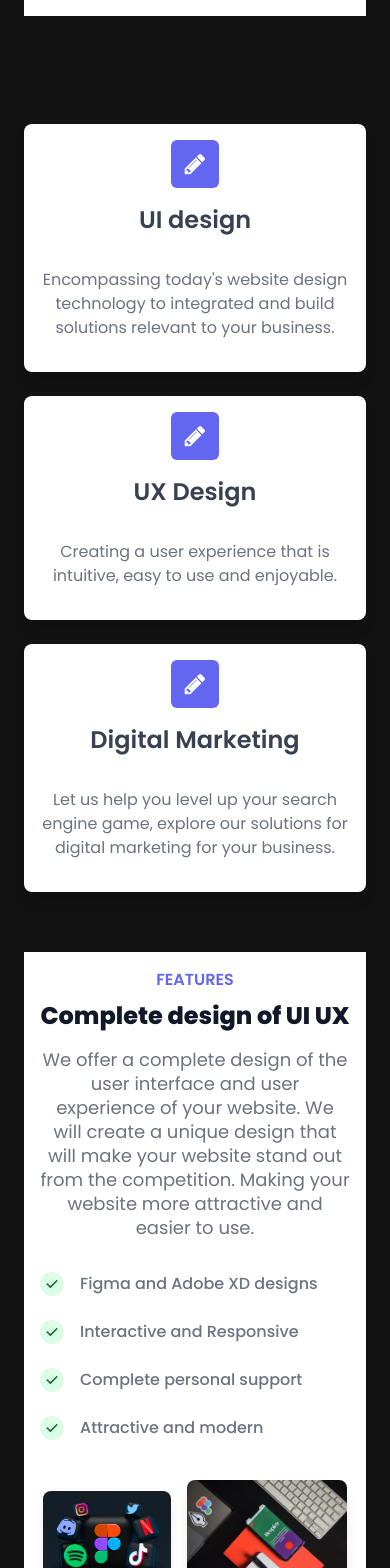
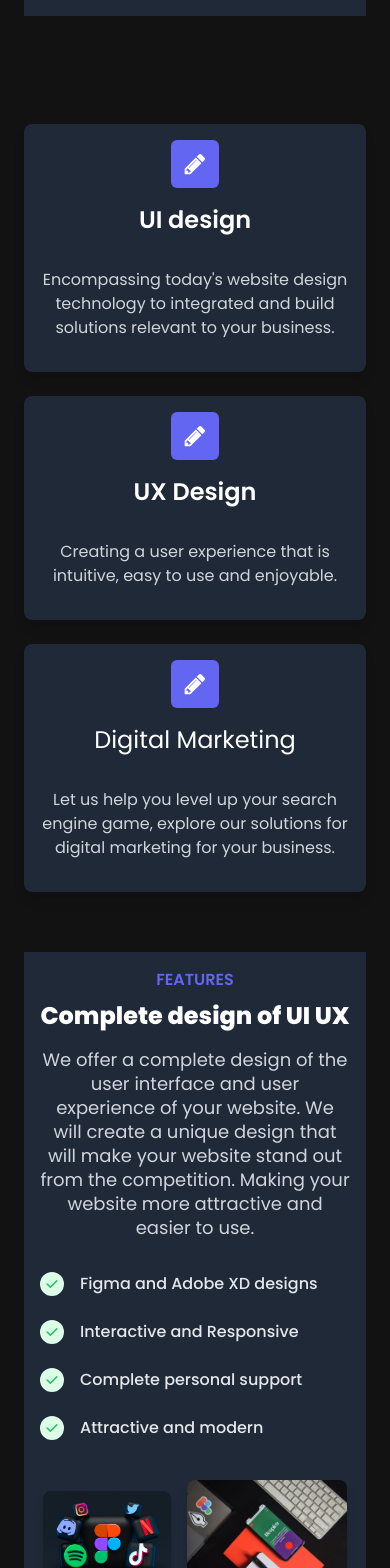
Before and after one commit to ParthJuneja/three-d-portfolio, a React (Vite) app: page /uiux in a window 390 px wide. Shown: the part 360-1928 px from the top of the page. Built offline with nearby package versions, Linux system fonts and the light colour scheme.

Commit message:
added dark mode to all

```diff
--- a/src/components/Fcard.jsx
+++ b/src/components/Fcard.jsx
@@ -5,7 +5,7 @@ const Fcard = () => {
   return (
     <div className='py-5'>
       <div class="flex-wrap items-center justify-center gap-8 text-center sm:flex">
-        <div class="w-full px-4 py-4 mt-6 bg-white rounded-lg shadow-lg sm:w-1/2 md:w-1/2 lg:w-1/4 dark:bg-gray-800">
+        <div class="w-full px-4 py-4 mt-6 rounded-lg shadow-lg sm:w-1/2 md:w-1/2 lg:w-1/4  bg-gray-800">
           <div class="flex-shrink-0">
             <div class="flex items-center justify-center w-12 h-12 mx-auto text-white bg-indigo-500 rounded-md">
               <svg width="20" height="20" fill="currentColor" class="w-6 h-6" viewBox="0 0 1792 1792" xmlns="http://www.w3.org/2000/svg">
@@ -14,14 +14,14 @@ const Fcard = () => {
               </svg>
             </div>
           </div>
-          <h3 class="py-4 text-2xl font-semibold text-gray-700 sm:text-xl dark:text-white">
+          <h3 class="py-4 text-2xl font-semibold  sm:text-xl  text-white">
             UI design
           </h3>
-          <p class="py-4 text-gray-500 text-md dark:text-gray-300">
+          <p class="py-4 text-md  text-gray-300">
             Encompassing today's website design technology to integrated and build solutions relevant to your business.
           </p>
         </div>
-        <div class="w-full px-4 py-4 mt-6 bg-white rounded-lg shadow-lg sm:w-1/2 md:w-1/2 lg:w-1/4 sm:mt-16 md:mt-20 lg:mt-24 dark:bg-gray-800">
+        <div class="w-full px-4 py-4 mt-6 rounded-lg shadow-lg sm:w-1/2 md:w-1/2 lg:w-1/4 sm:mt-16 md:mt-20 lg:mt-24  bg-gray-800">
           <div class="flex-shrink-0">
             <div class="flex items-center justify-center w-12 h-12 mx-auto text-white bg-indigo-500 rounded-md">
               <svg width="20" height="20" fill="currentColor" class="w-6 h-6" viewBox="0 0 1792 1792" xmlns="http://www.w3.org/2000/svg">
@@ -30,14 +30,14 @@ const Fcard = () => {
               </svg>
             </div>
           </div>
-          <h3 class="py-4 text-2xl font-semibold text-gray-700 sm:text-xl dark:text-white">
+          <h3 class="py-4 text-2xl font-semibold sm:text-xl  text-white">
             UX Design
           </h3>
-          <p class="py-4 text-gray-500 text-md dark:text-gray-300">
+          <p class="py-4 text-md  text-gray-300">
             Creating a user experience that is intuitive, easy to use and enjoyable.
           </p>
         </div>
-        <div class="w-full px-4 py-4 mt-6 bg-white rounded-lg shadow-lg sm:w-1/2 md:w-1/2 lg:w-1/4 dark:bg-gray-800">
+        <div class="w-full px-4 py-4 mt-6 rounded-lg shadow-lg sm:w-1/2 md:w-1/2 lg:w-1/4  bg-gray-800">
           <div class="flex-shrink-0">
             <div class="flex items-center justify-center w-12 h-12 mx-auto text-white bg-indigo-500 rounded-md">
               <svg width="20" height="20" fill="currentColor" class="w-6 h-6" viewBox="0 0 1792 1792" xmlns="http://www.w3.org/2000/svg">
@@ -46,10 +46,10 @@ const Fcard = () => {
               </svg>
             </div>
           </div>
-          <h3 class="py-4 text-2xl font-semibold text-gray-700 sm:text-xl dark:text-white">
+          <h3 class="py-4 text-2xl font-semiboldsm:text-xl  text-white">
             Digital Marketing
           </h3>
-          <p class="py-4 text-gray-500 text-md dark:text-gray-300">
+          <p class="py-4  text-md  text-gray-300">
             Let us help you level up your search engine game, explore our solutions for digital marketing for your business.
           </p>
         </div>
--- a/src/components/Features.jsx
+++ b/src/components/Features.jsx
@@ -16,7 +16,7 @@ const FeatureCard = ({ index, icon, title, additional }) => {
           </div>
         </div>
         <div className="mt-2 text-center flex flex-col">
-          <span className="text-lg font-medium text-gray-600 xxs:text-sm dark:text-white">
+          <span className="text-lg font-medium xxs:text-sm  text-white">
             {title}
           </span>
           <span className="text-xs text-gray-400">
--- a/src/components/Pagetitle.jsx
+++ b/src/components/Pagetitle.jsx
@@ -4,7 +4,7 @@ import { SectionWrapper } from '../hoc';
 const Pagetitle = ({ title }) => {
     return (
         <div className='px-6'>
-            <div class="mt-16 py-5 bg-white dark:bg-gray-800 ">
+            <div class="mt-16 py-5  bg-gray-800 ">
                 <div class="text-start w-full mx-auto py-12 px-4 sm:px-6 lg:py-16 lg:px-8 z-20">
                     <h2 class="text-3xl font-extrabold text-black dark:text-white sm:text-4xl">
                         <span class="block">
--- a/src/components/Uifeatures.jsx
+++ b/src/components/Uifeatures.jsx
@@ -15,68 +15,68 @@ const Uifeatures = () => {
 
             <Fcard/>
 
-            <div class="relative max-w-screen-xl mx-6 p-4 px-4 bg-white dark:bg-gray-800 sm:px-6 lg:px-8 py-26 lg:mt-20">
+            <div class="relative max-w-screen-xl mx-6 p-4 px-4 bg-gray-800 sm:px-6 lg:px-8 py-26 lg:mt-20">
                 <div class="relative">
                     <div class="lg:grid lg:grid-flow-row-dense lg:grid-cols-2 lg:gap-8 lg:items-center">
                         <div class="ml-auto lg:col-start-2 lg:max-w-2xl">
                             <p class="text-base font-semibold leading-6 text-indigo-500 uppercase">
                                 Features
                             </p>
-                            <h4 class="mt-2 text-2xl font-extrabold leading-8 text-gray-900 dark:text-white sm:text-3xl sm:leading-9">
+                            <h4 class="mt-2 text-2xl font-extrabold leading-8  text-white sm:text-3xl sm:leading-9">
                                 Complete design of UI UX
                             </h4>
-                            <p class="mt-4 text-lg leading-6 text-gray-500 dark:text-gray-300">
+                            <p class="mt-4 text-lg leading-6  text-gray-300">
                                 We offer a complete design of the user interface and user experience of your website. We will create a unique design that will make your website stand out from the competition. Making your website more attractive and easier to use.
                             </p>
                             <ul class="gap-6 mt-8 md:grid md:grid-cols-2">
                                 <li class="mt-6 lg:mt-0">
                                     <div class="flex">
-                                        <span class="flex items-center justify-center flex-shrink-0 w-6 h-6 text-green-800 bg-green-100 rounded-full dark:text-green-500 drark:bg-transparent">
+                                        <span class="flex items-center justify-center flex-shrink-0 w-6 h-6 bg-green-100 rounded-full  text-green-500 drark:bg-transparent">
                                             <svg class="w-4 h-4" viewBox="0 0 20 20" fill="currentColor">
                                                 <path fill-rule="evenodd" d="M16.707 5.293a1 1 0 010 1.414l-8 8a1 1 0 01-1.414 0l-4-4a1 1 0 011.414-1.414L8 12.586l7.293-7.293a1 1 0 011.414 0z" clip-rule="evenodd">
                                                 </path>
                                             </svg>
                                         </span>
-                                        <span class="ml-4 text-base font-medium leading-6 text-gray-500 dark:text-gray-200">
+                                        <span class="ml-4 text-base font-medium leading-6  text-gray-200">
                                             Figma and Adobe XD designs
                                         </span>
                                     </div>
                                 </li>
                                 <li class="mt-6 lg:mt-0">
                                     <div class="flex">
-                                        <span class="flex items-center justify-center flex-shrink-0 w-6 h-6 text-green-800 bg-green-100 rounded-full dark:text-green-500 drark:bg-transparent">
+                                        <span class="flex items-center justify-center flex-shrink-0 w-6 h-6 bg-green-100 rounded-full  text-green-500 drark:bg-transparent">
                                             <svg class="w-4 h-4" viewBox="0 0 20 20" fill="currentColor">
                                                 <path fill-rule="evenodd" d="M16.707 5.293a1 1 0 010 1.414l-8 8a1 1 0 01-1.414 0l-4-4a1 1 0 011.414-1.414L8 12.586l7.293-7.293a1 1 0 011.414 0z" clip-rule="evenodd">
                                                 </path>
                                             </svg>
                                         </span>
-                                        <span class="ml-4 text-base font-medium leading-6 text-gray-500 dark:text-gray-200">
+                                        <span class="ml-4 text-base font-medium leading-6  text-gray-200">
                                             Interactive and Responsive
                                         </span>
                                     </div>
                                 </li>
                                 <li class="mt-6 lg:mt-0">
                                     <div class="flex">
-                                        <span class="flex items-center justify-center flex-shrink-0 w-6 h-6 text-green-800 bg-green-100 rounded-full dark:text-green-500 drark:bg-transparent">
+                                        <span class="flex items-center justify-center flex-shrink-0 w-6 h-6 bg-green-100 rounded-full  text-green-500 drark:bg-transparent">
                                             <svg class="w-4 h-4" viewBox="0 0 20 20" fill="currentColor">
                                                 <path fill-rule="evenodd" d="M16.707 5.293a1 1 0 010 1.414l-8 8a1 1 0 01-1.414 0l-4-4a1 1 0 011.414-1.414L8 12.586l7.293-7.293a1 1 0 011.414 0z" clip-rule="evenodd">
                                                 </path>
                                             </svg>
                                         </span>
-                                        <span class="ml-4 text-base font-medium leading-6 text-gray-500 dark:text-gray-200">
+                                        <span class="ml-4 text-base font-medium leading-6  text-gray-200">
                                             Complete personal support
                                         </span>
                                     </div>
                                 </li>
                                 <li class="mt-6 lg:mt-0">
                                     <div class="flex">
-                                        <span class="flex items-center justify-center flex-shrink-0 w-6 h-6 text-green-800 bg-green-100 rounded-full dark:text-green-500 drark:bg-transparent">
+                                        <span class="flex items-center justify-center flex-shrink-0 w-6 h-6  bg-green-100 rounded-full  text-green-500 drark:bg-transparent">
                                             <svg class="w-4 h-4" viewBox="0 0 20 20" fill="currentColor">
                                                 <path fill-rule="evenodd" d="M16.707 5.293a1 1 0 010 1.414l-8 8a1 1 0 01-1.414 0l-4-4a1 1 0 011.414-1.414L8 12.586l7.293-7.293a1 1 0 011.414 0z" clip-rule="evenodd">
                                                 </path>
                                             </svg>
                                         </span>
-                                        <span class="ml-4 text-base font-medium leading-6 text-gray-500 dark:text-gray-200">
+                                        <span class="ml-4 text-base font-medium leading-6  text-gray-200">
                                             Attractive and modern
                                         </span>
                                     </div>
```
Also changed, not shown: src/components/Fcard2.jsx (+9 -9 lines), src/components/Fcard3.jsx (+9 -9 lines), src/components/Fcard4.jsx (+9 -9 lines), src/components/Pricings.jsx (+19 -19 lines), src/components/Webdev.jsx (+11 -11 lines).
